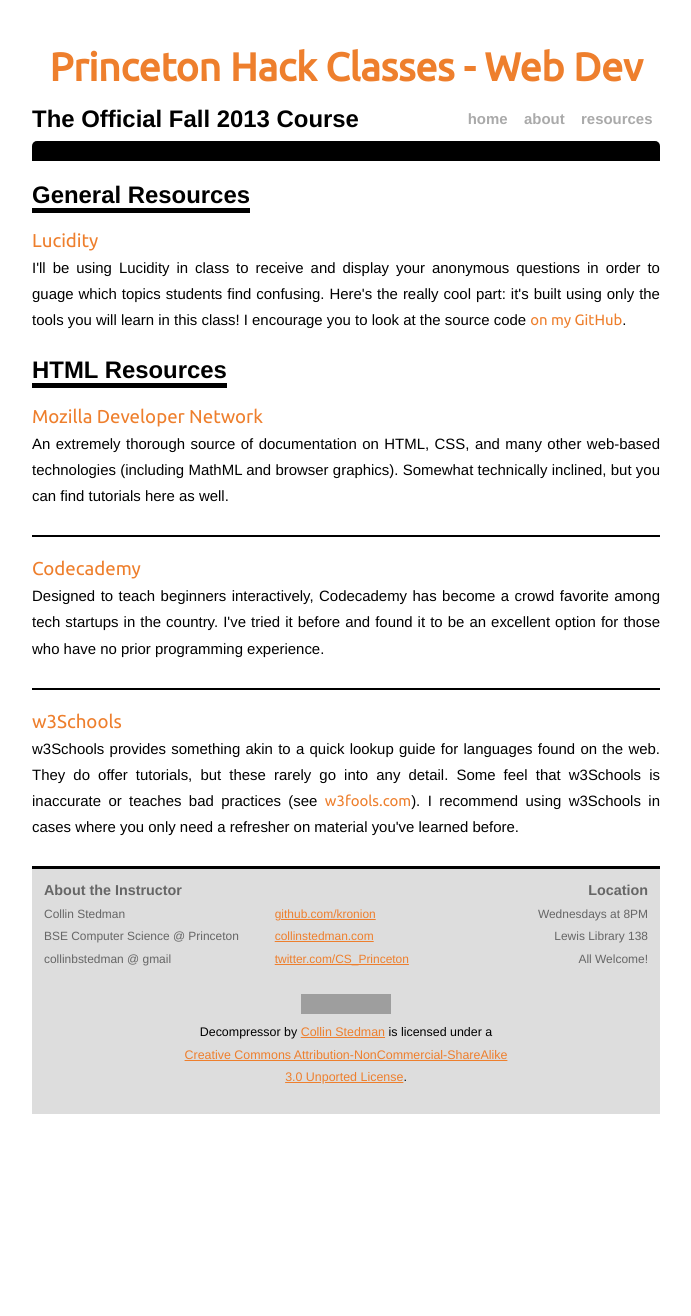
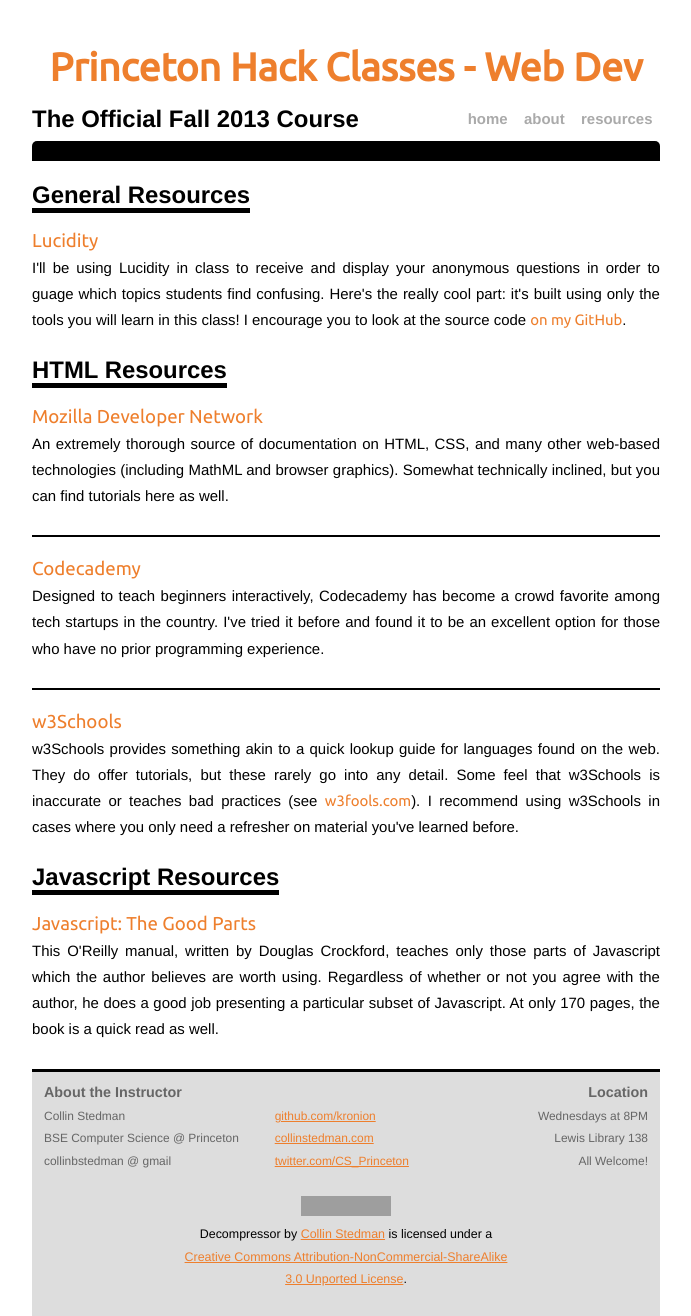
Before and after one commit to kronion/kronion.github.io, a Jekyll site: the page built from resources.html, in a window 1280 px wide. Shown: the whole page, without its empty margins (294-985 px from the left). Built offline with Jekyll 4.4.1, drawn with Linux system fonts in a browser that asks for light colours; Markdown is read by kramdown in place of the engine named in the settings; before the commit the page ends 1114 px from its top, so only the background shows below that; grey boxes are pictures that could not be loaded.

Commit message:
Added JS resources

```diff
--- a/resources.html
+++ b/resources.html
@@ -23,8 +23,19 @@
       <a href="codecademy.com">Codecademy</a>
       <p>Designed to teach beginners interactively, Codecademy has become a crowd favorite among tech startups in the country. I've tried it before and found it to be an excellent option for those who have no prior programming experience. </p>
     </li>
-    <li class="last">
+    <li>
       <a href="http://w3schools.com">w3Schools</a>
       <p>w3Schools provides something akin to a quick lookup guide for languages found on the web. They do offer tutorials, but these rarely go into any detail. Some feel that w3Schools is inaccurate or teaches bad practices (see <a href="http://w3fools.com">w3fools.com</a>). I recommend using w3Schools in cases where you only need a refresher on material you've learned before.<p>
     </li>
+  </ul>
+  <h1 class="section_header">Javascript Resources</h1>
+  <ul>
+    <li class="last">
+      <a href="http://7chan.org/pr/src/OReilly_JavaScript_The_Good_Parts_May_2008.pdf">Javascript: The Good Parts</a>
+      <p>
+        This O'Reilly manual, written by Douglas Crockford, teaches only those parts of Javascript which the author believes are worth using. Regardless of whether or not you agree with the author, he does a good job presenting a particular subset of Javascript. At only 170 pages, the book is a quick read as well.
+      </p>
+    </li>
+  </ul>
+
 </div>
```
